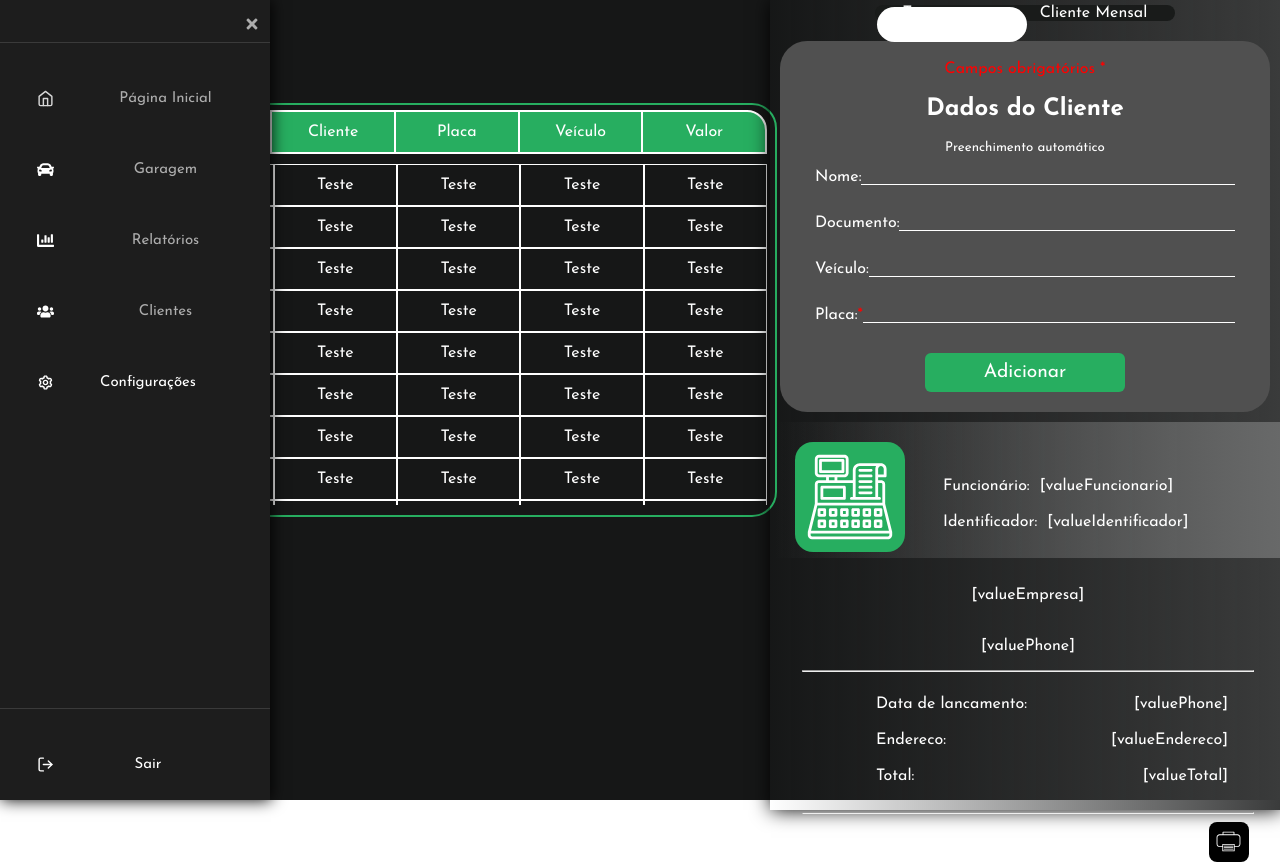
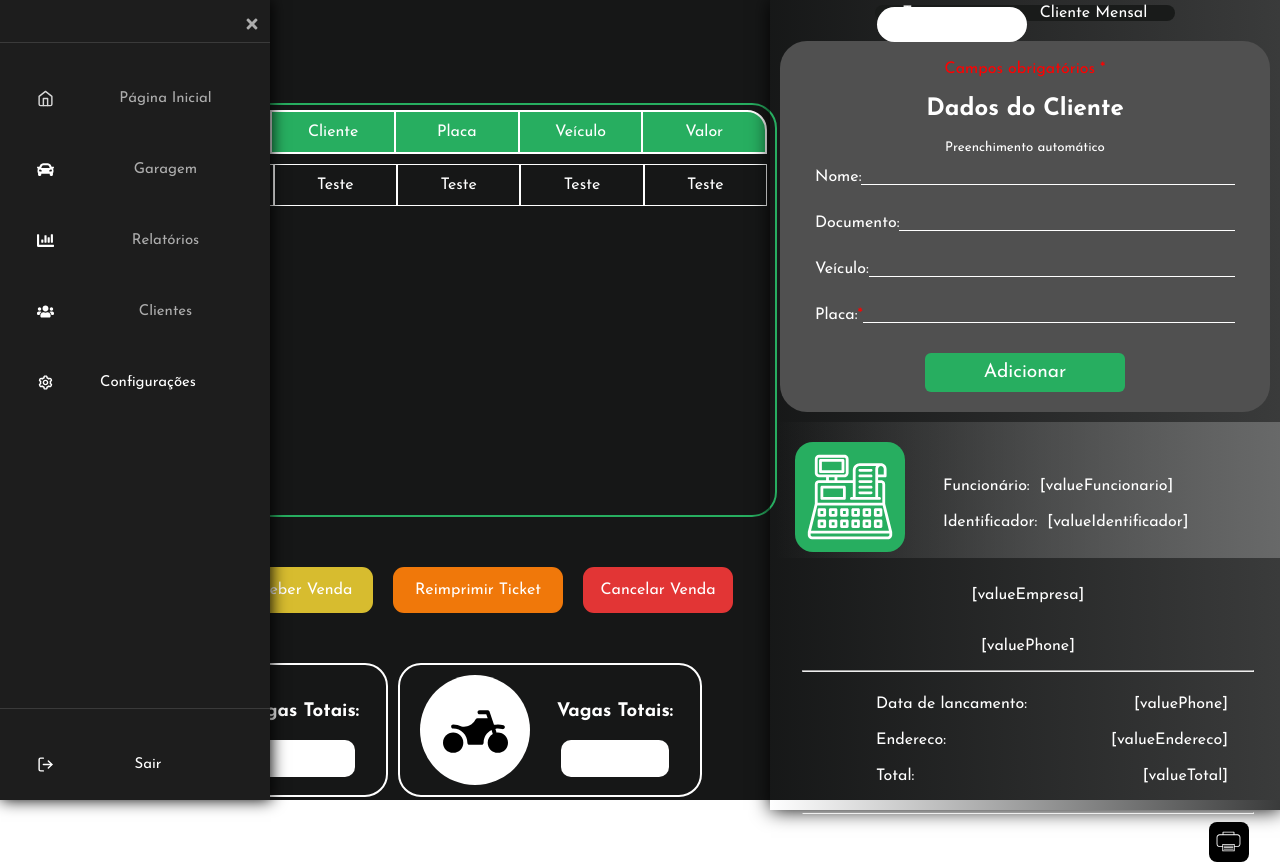
Before and after one commit to SamuelAndrade21/TCC_Project, a React (Create React App) app in the folder Codigo TCC/estacionamento/: page /Garagem in a window 1280 px wide. Built offline with nearby package versions, Linux system fonts and the light colour scheme; a web font is replaced by a local one.

Commit message:
Api: relatorios
API de relatórios das vendas totais.

```diff
--- a/Codigo TCC/estacionamento/src/componentes/Componentes-garagem/Vagas/VagasGestao.js
+++ b/Codigo TCC/estacionamento/src/componentes/Componentes-garagem/Vagas/VagasGestao.js
@@ -2,6 +2,7 @@ import styles from './vagas.module.css'
 import Button from '../Button';
 import { useState,useEffect } from 'react';
 import { BsArrowCounterclockwise } from "react-icons/bs";
+import { VagasControll } from './elements/Vagas-Controll/VagasControll';
 
 
 function Vagas(){
@@ -23,7 +24,6 @@ function Vagas(){
                        <li>Valor</li>
                     </ul>
                 <article>
-
                     <ul className = {styles.ListClient}>
                         <li>Teste</li>
                         <li>Teste</li>
@@ -32,75 +32,25 @@ function Vagas(){
                         <li>Teste</li>
                         <li>Teste</li>
                     </ul>
-
-                    <ul className = {styles.ListClient}>
-                        <li>Teste</li>
-                        <li>Teste</li>
-                        <li>Teste</li>
-                        <li>Teste</li>
-                        <li>Teste</li>
-                        <li>Teste</li>
-                    </ul>
-
-                    <ul className = {styles.ListClient}>
-                        <li>Teste</li>
-                        <li>Teste</li>
-                        <li>Teste</li>
-                        <li>Teste</li>
-                        <li>Teste</li>
-                        <li>Teste</li>
-                    </ul>
-                    <ul className = {styles.ListClient}>
-                        <li>Teste</li>
-                        <li>Teste</li>
-                        <li>Teste</li>
-                        <li>Teste</li>
-                        <li>Teste</li>
-                        <li>Teste</li>
-                    </ul>
-                    <ul className = {styles.ListClient}>
-                        <li>Teste</li>
-                        <li>Teste</li>
-                        <li>Teste</li>
-                        <li>Teste</li>
-                        <li>Teste</li>
-                        <li>Teste</li>
-                    </ul>
-                    <ul className = {styles.ListClient}>
-                        <li>Teste</li>
-                        <li>Teste</li>
-                        <li>Teste</li>
-                        <li>Teste</li>
-                        <li>Teste</li>
-                        <li>Teste</li>
-                    </ul>
-                    <ul className = {styles.ListClient}>
-                        <li>Teste</li>
-                        <li>Teste</li>
-                        <li>Teste</li>
-                        <li>Teste</li>
-                        <li>Teste</li>
-                        <li>Teste</li>
-                    </ul>
-                    <ul className = {styles.ListClient}>
-                        <li>Teste</li>
-                        <li>Teste</li>
-                        <li>Teste</li>
-                        <li>Teste</li>
-                        <li>Teste</li>
-                        <li>Teste</li>
-                    </ul>
-                     <ul className = {styles.ListClient}>
-                        <li>Teste</li>
-                        <li>Teste</li>
-                        <li>Teste</li>
-                        <li>Teste</li>
-                        <li>Teste</li>
-                        <li>Teste</li>
-                    </ul>
-
                 </article>
             </div>
+
+            <div className = {styles.Buttons}>
+                    <button style = {{background:"#27AE60", margin:"10px", border:"none", color:"white",fontFamily:"Josefin Sans",borderRadius:"11px",padding:"15px",width:"150px",fontSize:"1rem"}}>
+                        Adicionar Venda
+                    </button>
+                    <button style = {{background:"#D7BC2F", margin:"10px", border:"none", color:"white",fontFamily:"Josefin Sans",borderRadius:"11px",padding:"15px",width:"150px",fontSize:"1rem"}}>
+                        Receber Venda
+                    </button>
+                    <button style = {{background:"#F0780A", margin:"10px", border:"none", color:"white",fontFamily:"Josefin Sans",borderRadius:"11px",padding:"15px",width:"170px",fontSize:"1rem"}} >
+                        Reimprimir Ticket
+                    </button>
+                    <button style = {{background:"#E23535", margin:"10px", border:"none", color:"white",fontFamily:"Josefin Sans",borderRadius:"11px",padding:"15px",width:"150px",fontSize:"1rem"}} >
+                        Cancelar Venda
+                    </button>
+                </div>
+
+                <VagasControll/>
         </main>
 
        </>
--- /dev/null
+++ b/Codigo TCC/estacionamento/src/componentes/Componentes-garagem/Vagas/elements/Vagas-Controll/VagasControll.js
@@ -0,0 +1,26 @@
+import styles from './styles.module.css'
+
+
+function VagasControll(){
+    return(
+        <div className={styles.container}>
+            <div className={styles.containerVagas}>
+                <div className={styles.iconCar}></div>
+                <div className={styles.valueVagas}>
+                    <h3>Vagas Totais:</h3>
+                    <input type={'number'}></input>
+                </div>
+            </div>
+
+            <div className={styles.containerVagas}>
+                <div className={styles.iconMoto}></div>
+                <div className={styles.valueVagas}>
+                    <h3>Vagas Totais:</h3>
+                    <input type={'number'}></input>
+                </div>
+            </div>
+        </div>
+    )
+}
+
+export { VagasControll }
--- /dev/null
+++ b/Codigo TCC/estacionamento/src/componentes/Componentes-garagem/Vagas/elements/Vagas-Controll/styles.module.css
@@ -0,0 +1,59 @@
+.container{
+    width: 100%;
+    height: 150px;
+    display: flex;
+    justify-content: center;
+    flex-direction: row;
+}
+
+.containerVagas{
+    margin: 5px;
+    display: flex;
+    flex-direction: row;
+    width:300px;
+    height: 130px;
+    border: 2px solid white;
+    margin-top: 40px;
+    border-radius: 23px;
+    align-items: center;
+    justify-content: center;
+}
+
+.iconCar{
+    background:url('../../../../assets/car.svg');
+    background-color: white;
+    border-radius: 60%;
+    background-repeat: no-repeat;
+    background-size: 65px;
+    background-position: center;
+    width: 110px;
+    height: 110px;
+    margin: 8px 10px;
+}
+
+.iconMoto{
+    background:url('../../../../assets/motorcycle.svg');
+    background-color: white;
+    border-radius: 60%;
+    background-repeat: no-repeat;
+    background-size: 65px;
+    background-position: center;
+    width: 110px;
+    height: 110px;
+    margin: 8px 10px;
+}
+
+.valueVagas{
+    width: 150px;
+}
+
+.valueVagas input{
+    width: 90px;
+    text-align: center;
+    padding: 9px;
+    border-radius: 10px;
+    outline: none;
+    border: none;
+    font-family: 'Josefin Sans';
+    font-size: 1.2rem;
+}
--- a/Codigo TCC/estacionamento/src/componentes/Componentes-garagem/Vagas/vagas.module.css
+++ b/Codigo TCC/estacionamento/src/componentes/Componentes-garagem/Vagas/vagas.module.css
@@ -92,6 +92,14 @@ article{
     margin-right: 10px;
 }
 
+.Buttons{
+    width: 100%;
+    display: flex;
+    flex-direction: row;
+    justify-content: center;
+    margin-top: 40px;
+}
+
 
 ::-webkit-scrollbar {
     width: 10px;
```
Also changed, not shown: Codigo TCC/estacionamento/src/backend/server.mjs (+19 -4 lines), Codigo TCC/estacionamento/src/backend/services/ApiRelatorios/TotalVendas.mjs (added, +27 -0 lines), Codigo TCC/estacionamento/src/componentes/assets/car.svg (added), Codigo TCC/estacionamento/src/componentes/assets/motorcycle.svg (added).
